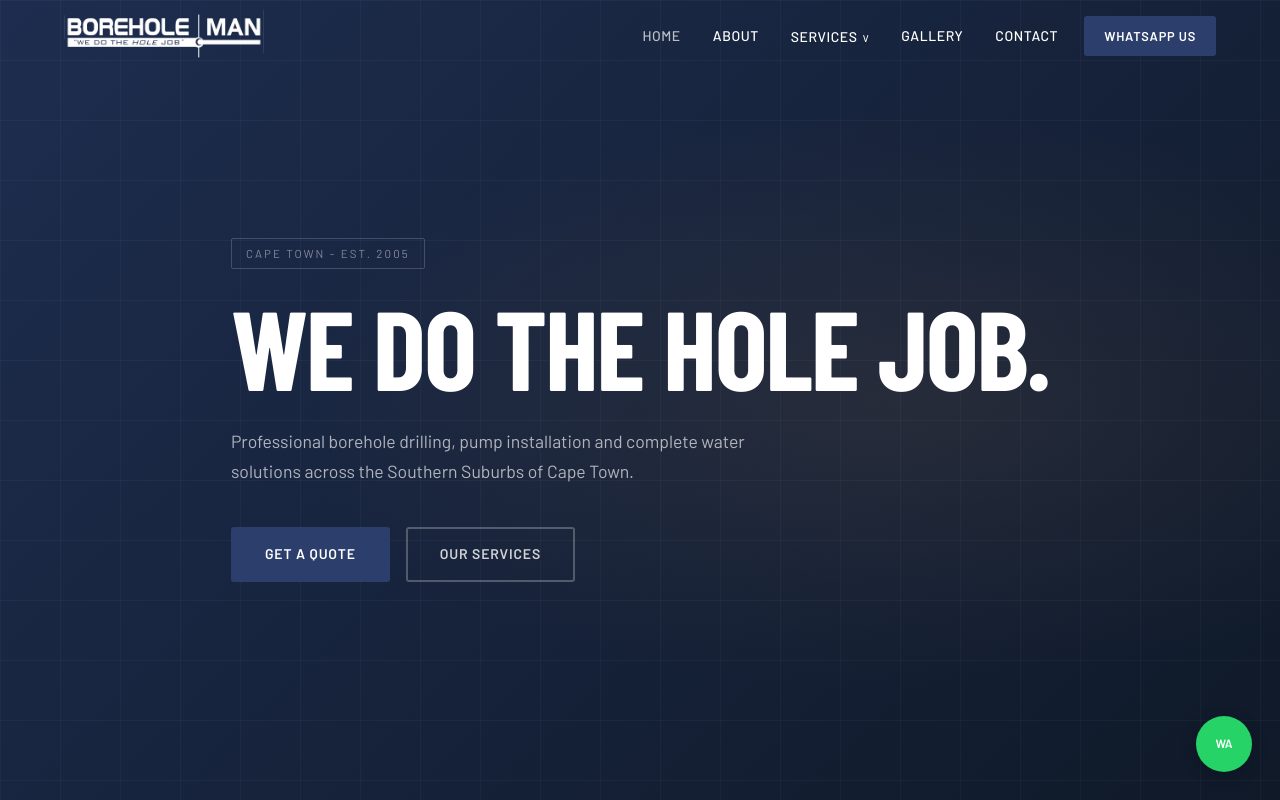
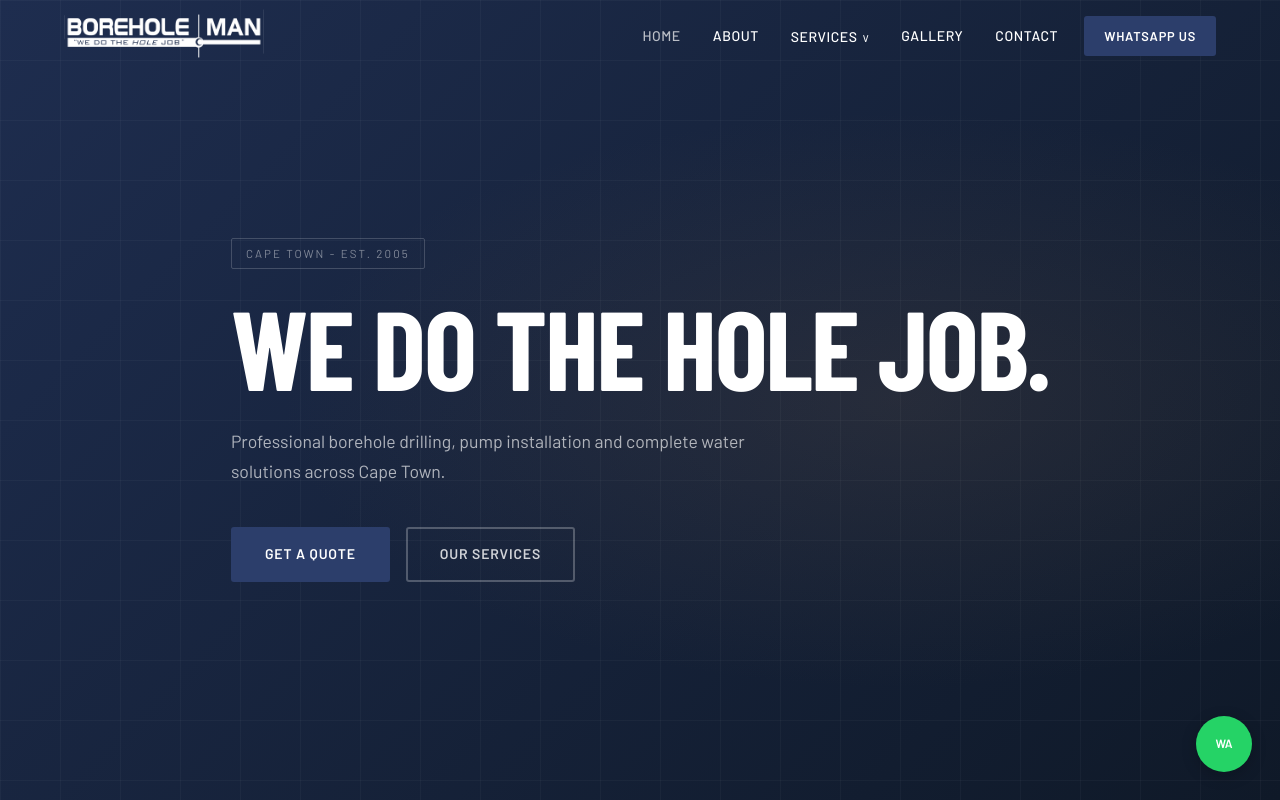
Before and after one commit to BoreholeMan/my-website, a React (Vite) app: page / in a window 1280 px wide. Shown: the top 800 px of the page. Built offline with nearby package versions, Linux system fonts and the light colour scheme; a web font is replaced by a local one.

Commit message:
Update hero section description for clarity

```diff
--- a/src/pages/Home.jsx
+++ b/src/pages/Home.jsx
@@ -57,7 +57,7 @@ export default function Home() {
         <div className={styles.heroContent}>
           <span className={styles.heroTag}>Cape Town - Est. 2005</span>
           <h1 className={styles.heroTitle}>We do the hole job.</h1>
-          <p className={styles.heroSub}>Professional borehole drilling, pump installation and complete water solutions across the Southern Suburbs of Cape Town.</p>
+          <p className={styles.heroSub}>Professional borehole drilling, pump installation and complete water solutions across Cape Town.</p>
           <div className={styles.heroCtas}>
             <Link to="/contact" className={styles.ctaPrimary}>Get a Quote</Link>
             <Link to="/services" className={styles.ctaSecondary}>Our Services</Link>
```
